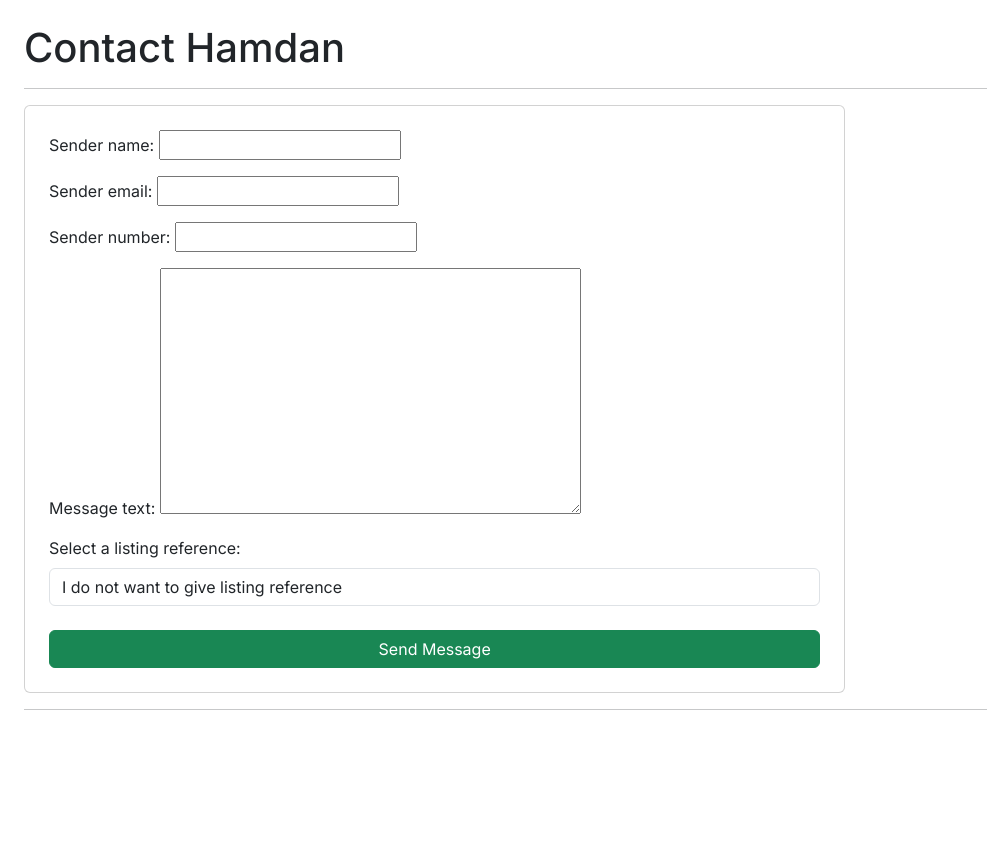
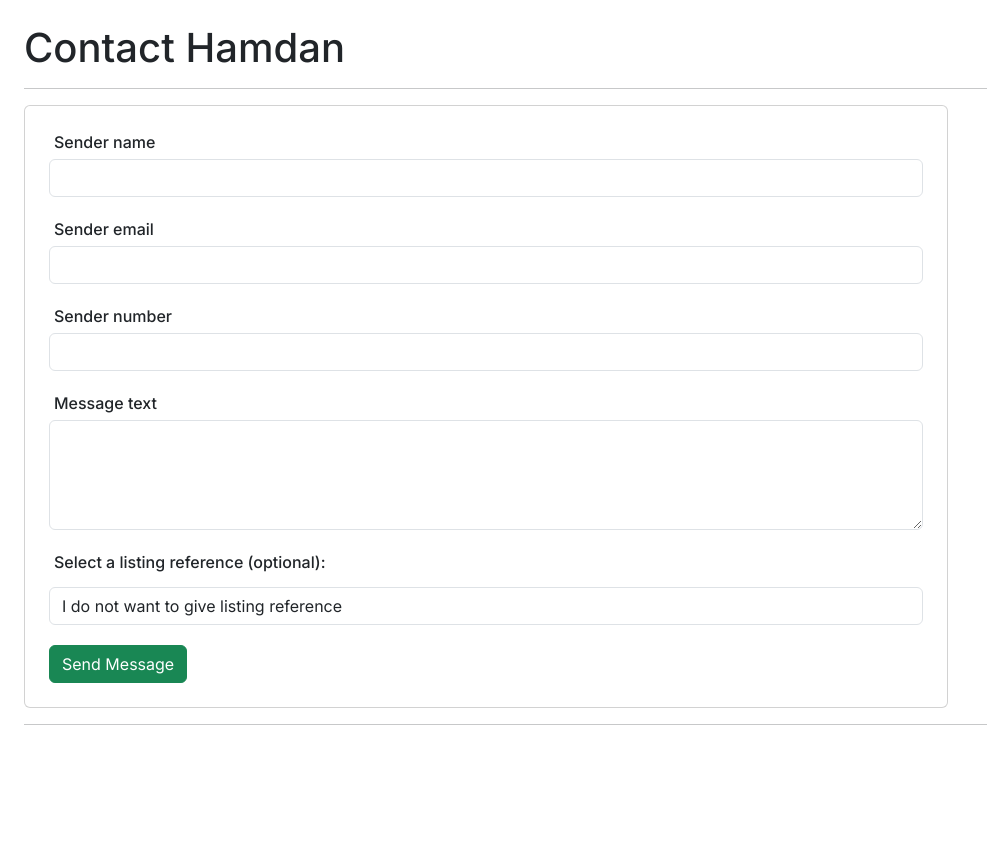
Before and after one commit to Hamdan-Khan/Django-Real-Estate-App, a Django app: page /user/1/profile/contact in a window 1280 px wide. Shown: the part 56-921 px from the top of the page, without its empty margins (0-987 px from the left). Before the commit the page ends 766 px from the top, so only its background shows below. Run offline with Django 4.2, Linux system fonts and the light colour scheme; data comes from the database, SQL or seed files in the repository; both versions use the stored data as it was after the commit.

Commit message:
Templates improved and bugs fixed

```diff
--- a/core/settings.py
+++ b/core/settings.py
@@ -124,3 +124,6 @@ MEDIA_URL = "/media/"
 
 # custom user
 AUTH_USER_MODEL = 'users.CustomUser'
+
+# custom login url
+LOGIN_URL = "users:login"
--- a/market/templates/market/home.html
+++ b/market/templates/market/home.html
@@ -1,6 +1,6 @@
 {% extends 'market/base.html' %}
 
-{% block title %}Real Estate | Marketplace{% endblock %}
+{% block title %} Rehaaish.com | Real Estate Marketplace{% endblock %}
 
 {% block content %}
 
--- a/market/templates/market/property_data.html
+++ b/market/templates/market/property_data.html
@@ -155,7 +155,7 @@
           <div class="row no-gutters">
             <div class="col-md-3 owner-p-pic">
               <div>
-                <img src="{% if listing.owner.profile_pic %}{{ listing.owner.profile_pic.url }}{% else %}https://static.vecteezy.com/system/resources/previews/014/554/760/original/man-profile-negative-photo-anonymous-silhouette-human-head-businessman-worker-support-illustration-vector.jpg{% endif %}" alt="avatar"
+                <img src="{% if listing.owner.profile.profile_pic %}{{ listing.owner.profile.profile_pic.url }}{% else %}https://static.vecteezy.com/system/resources/previews/014/554/760/original/man-profile-negative-photo-anonymous-silhouette-human-head-businessman-worker-support-illustration-vector.jpg{% endif %}" alt="avatar"
                 class="rounded-circle img-fluid" style="width: 150px;">
               </div>
             </div>
--- a/market/views.py
+++ b/market/views.py
@@ -2,6 +2,7 @@ from django.shortcuts import render, redirect
 from .models import Property, PropertyType
 from .forms import PropertyContactForm
 from django.shortcuts import get_object_or_404
+from django.contrib.auth.decorators import login_required
 
 
 def ListingsView(request):
@@ -41,6 +42,7 @@ def ListingDataView(request, listing_id):
     return render(request, 'market/property_data.html', {'listing': listing, 'title': listing_title, 'type': l_type, 'isOwner': is_owner})
 
 
+@login_required
 def ListingContactView(request, listing_id):
     listing = Property.objects.get(id=listing_id)
     if (request.user == listing.owner):
--- a/social/templates/social/inbox.html
+++ b/social/templates/social/inbox.html
@@ -1,7 +1,7 @@
 {% extends 'market/base.html' %}
 {% load static %}
 
-{% block title %} Inbox {% endblock %}
+{% block title %} Inbox - Rehaaish.com{% endblock %}
 {% block additional_css %}
     <link rel="stylesheet" href="{% static 'css/messages.css' %}">
     <style>
--- a/static/css/base.css
+++ b/static/css/base.css
@@ -50,6 +50,10 @@ body {
     max-width: max-content;
 }
 
+.block {
+    display: block;
+}
+
 select {
     width: 100%;
     border: 1px solid rgb(220, 220, 220);
@@ -62,6 +66,12 @@ select:focus {
     border-color: rgb(127, 178, 255);
 }
 
+.form-group label {
+    font-weight: 500;
+    padding-left: 5px;
+    padding-bottom: 5px;
+}
+
 @media only screen and (max-width: 768px) {
     .owner-p-desc {
         align-items: center;
--- a/users/templates/users/contact_profile.html
+++ b/users/templates/users/contact_profile.html
@@ -7,11 +7,25 @@
 <main>
     <h1>Contact {{profile.first_name}}</h1>
     <hr/>
-    <form method="post" class="card col-md-8 p-4">
-        {{ form.as_p }}
-        {% csrf_token %}
-        <div class="mb-4">
-            <label class="mb-2">Select a listing reference:</label>
+    <form method="post" class="card col-md-9 form-flex p-4">
+        <div class="form-group">
+            <label for="{{ form.sender_name.id_for_label }}">{{form.sender_name.label}}</label>
+            <input type="text" class="form-control" id="{{ form.sender_name.id_for_label }}"/>
+        </div>
+        <div class="form-group">
+            <label for="{{ form.sender_email.id_for_label }}">{{form.sender_email.label}}</label>
+            <input type="email" class="form-control" id="{{ form.sender_email.id_for_label }}"/>
+        </div>
+        <div class="form-group">
+            <label for="{{ form.sender_number.id_for_label }}">{{form.sender_number.label}}</label>
+            <input type="text" class="form-control" id="{{ form.sender_number.id_for_label }}"/>
+        </div>
+        <div class="form-group">
+            <label for="{{ form.message_text.id_for_label }}">{{form.message_text.label}}</label>
+            <textarea class="form-control" id="{{ form.message_text.id_for_label }}" rows="4"></textarea>
+        </div>
+        <div class="form-group">
+            <label class="mb-2">Select a listing reference (optional):</label>
             <select name="selected_listing" class="form-control">
                 <option value='none'>I do not want to give listing reference</option>
                 {% for listing in listings %}
@@ -19,7 +33,8 @@
                 {% endfor %}
             </select>
         </div>
-        <input role="button" type="submit" class="btn btn-success" value="Send Message">
+        {% csrf_token %}
+        <input role="button" type="submit" class="btn btn-success no-stretch" value="Send Message">
     </form>
     <hr/>
 </main>
```
Also changed, not shown: users/templates/users/add_property_form.html (+8 -8 lines), users/templates/users/login.html (+15 -6 lines), users/templates/users/register.html (+22 -3 lines), db.sqlite3.
